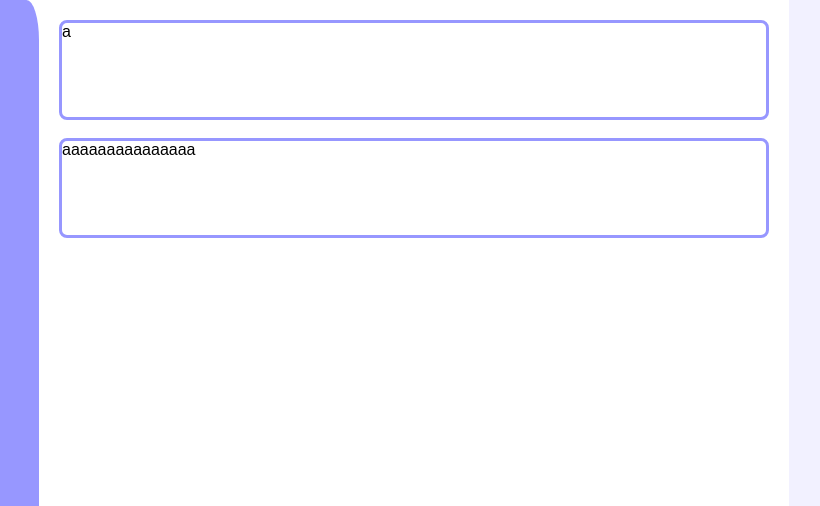
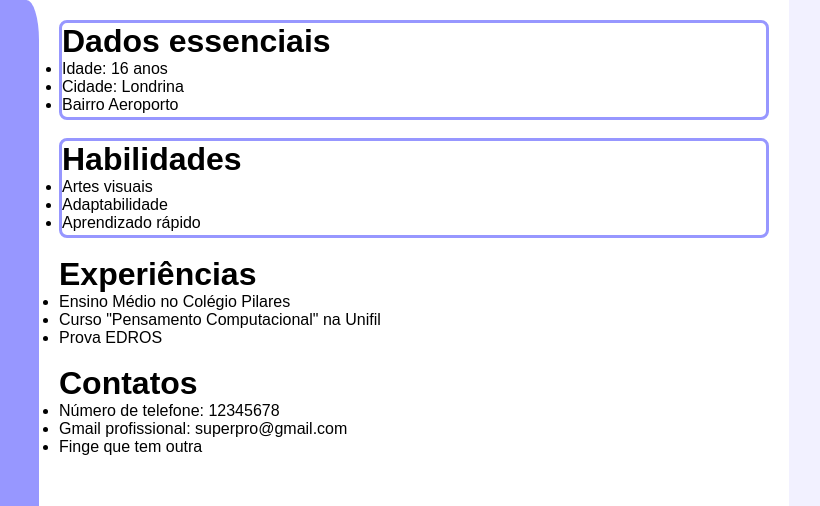
Before and after one commit to tosemcriatividadeX/cv, a plain HTML site: page index.html in a window 1280 px wide. Shown: the top 506 px of the page, 351-1171 px from the left. Drawn offline with Linux system fonts and the light colour scheme.

Commit message:
Update index.html

```diff
--- a/index.html
+++ b/index.html
@@ -23,7 +23,7 @@
                     Mariana Cezario Pires
                 </span>
                 <br>
-                <span>
+                <span id="ocupação">
                     Estudante
                 </span>
             </div>
@@ -31,11 +31,55 @@
 
         <div class="content">
               <div class="section1">
-                  a
+                <h1 id="nome">
+                    Dados essenciais
+                </h1>
+                  <div class="info-essencial">
+                      <ul>
+                          <li> Idade: 16 anos</li>
+                          <li> Cidade: Londrina</li>
+                          <li> Bairro Aeroporto</li>
+                      </ul>
+                  </div>
               </div>
               <br>
               <div class="section2">
-                  aaaaaaaaaaaaaaa
+                <h1>
+                    Habilidades
+                </h1>
+                <div class="habilidades">
+                    <ul>
+                        <li> Artes visuais</li>
+                        <li> Adaptabilidade</li>
+                        <li> Aprendizado rápido</li>
+                    </ul>
+                </div>
+              </div>
+              <br>
+              <div class="section3">
+                <h1>
+                    Experiências
+                </h1>
+                <div class="experiencias">
+                    <ul>
+                        <li> Ensino Médio no Colégio Pilares</li>
+                        <li> Curso "Pensamento Computacional" na Unifil</li>
+                        <li> Prova EDROS</li>
+                    </ul>
+                </div>
+            </div>
+            <br>
+            <div class="section4">
+                <h1>
+                    Contatos
+                </h1>
+                <div class="contatos">
+                    <ul>
+                        <li> Número de telefone: 12345678</li>
+                        <li> Gmail profissional: superpro@gmail.com</li>
+                        <li> Finge que tem outra</li>
+                    </ul>
+                </div>
               </div>
 
         </div>
```
